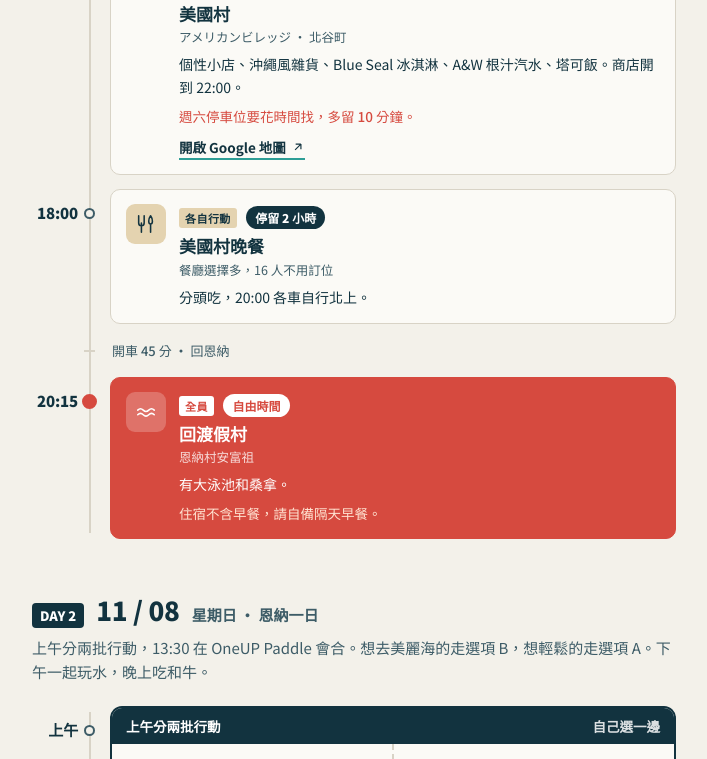
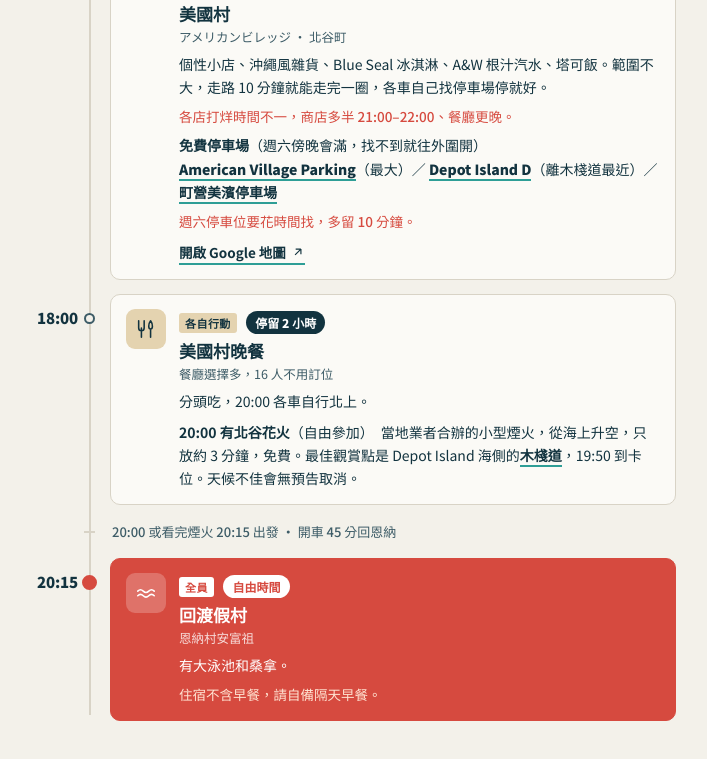
Before and after one commit to kuoyichun/GOGOkinawa, a plain HTML site: page index.html in a window 1280 px wide. Shown: the part 2333-3092 px from the top of the page, without its empty margins (286-993 px from the left). Drawn offline with Linux system fonts and the light colour scheme.

Commit message:
Update index.html

```diff
--- a/index.html
+++ b/index.html
@@ -126,6 +126,7 @@ nav a:focus-visible{outline:3px solid var(--lagoon);outline-offset:2px}
   font-size:13.5px;font-weight:700;color:var(--ink);
   border-bottom:2px solid var(--lagoon);padding-bottom:1px;text-decoration:none}
 .stop.all .maplink{border-color:#fff}
+.inl{color:var(--ink);font-weight:900;border-bottom:2px solid var(--lagoon);text-decoration:none}
 .maplink svg{width:14px;height:14px;stroke:currentColor;fill:none;stroke-width:2}
 
 
@@ -287,7 +288,12 @@ footer{margin-top:46px;font-size:12.5px;color:var(--ink-soft);line-height:1.7;
           <span class="dur">停留 3 小時</span>
           <div class="name">美國村</div>
           <div class="jp">アメリカンビレッジ · 北谷町</div>
-          <p class="note">個性小店、沖繩風雜貨、Blue Seal 冰淇淋、A&amp;W 根汁汽水、塔可飯。商店開到 22:00。</p>
+          <p class="note">個性小店、沖繩風雜貨、Blue Seal 冰淇淋、A&amp;W 根汁汽水、塔可飯。範圍不大，走路 10 分鐘就能走完一圈，各車自己找停車場停就好。</p>
+          <p class="warn">各店打烊時間不一，商店多半 21:00–22:00、餐廳更晚。</p>
+          <p class="note"><b>免費停車場</b>（週六傍晚會滿，找不到就往外圍開）<br>
+          <a class="inl" href="https://www.google.com/maps/search/?api=1&query=American%20Village%20Parking%20Lot%20%E5%8C%97%E8%B0%B7&query_place_id=ChIJ-8NAcgAT5TQR0xwcy9bf0pI" target="_blank" rel="noopener">American Village Parking</a>（最大）／
+          <a class="inl" href="https://www.google.com/maps/search/?api=1&query=Depo%20Island%20D%20Parking%20Lot&query_place_id=ChIJuSROXAUT5TQRWUR9cdRtbYE" target="_blank" rel="noopener">Depot Island D</a>（離木棧道最近）／
+          <a class="inl" href="https://www.google.com/maps/search/?api=1&query=%E5%8C%97%E8%B0%B7%E7%94%BA%E5%96%B6%E7%BE%8E%E6%B5%9C%E9%A7%90%E8%BB%8A%E5%A0%B4&query_place_id=ChIJV0U8HQAT5TQRO63r-RaonkY" target="_blank" rel="noopener">町營美濱停車場</a></p>
           <p class="warn">週六停車位要花時間找，多留 10 分鐘。</p>
           <a class="maplink" href="https://www.google.com/maps/search/?api=1&query=%E3%82%A2%E3%83%A1%E3%83%AA%E3%82%AB%E3%83%B3%E3%83%93%E3%83%AC%E3%83%83%E3%82%B8&query_place_id=ChIJzZoVCAUT5TQRzIueHYt83hs" target="_blank" rel="noopener">開啟 Google 地圖<svg viewBox="0 0 24 24"><path d="M7 17L17 7M17 7H8M17 7v9"/></svg></a>
         </div>
@@ -304,10 +310,11 @@ footer{margin-top:46px;font-size:12.5px;color:var(--ink-soft);line-height:1.7;
           <div class="name">美國村晚餐</div>
           <div class="jp">餐廳選擇多，16 人不用訂位</div>
           <p class="note">分頭吃，20:00 各車自行北上。</p>
+          <p class="note"><b>20:00 有北谷花火</b>（自由參加）　當地業者合辦的小型煙火，從海上升空，只放約 3 分鐘，免費。最佳觀賞點是 Depot Island 海側的<a class="inl" href="https://www.google.com/maps/search/?api=1&query=%E3%83%87%E3%83%9D%E3%82%A2%E3%82%A4%E3%83%A9%E3%83%B3%E3%83%89%20%E3%83%9C%E3%83%BC%E3%83%89%E3%82%A6%E3%82%A9%E3%83%BC%E3%82%AF" target="_blank" rel="noopener">木棧道</a>，19:50 到卡位。天候不佳會無預告取消。</p>
         </div>
       </div>
     </div>
-    <div class="drive">開車 45 分 · 回恩納</div>
+    <div class="drive">20:00 或看完煙火 20:15 出發 · 開車 45 分回恩納</div>
 
     <div class="stop all">
       <div class="time">20:15</div><div class="dot"></div>
```
